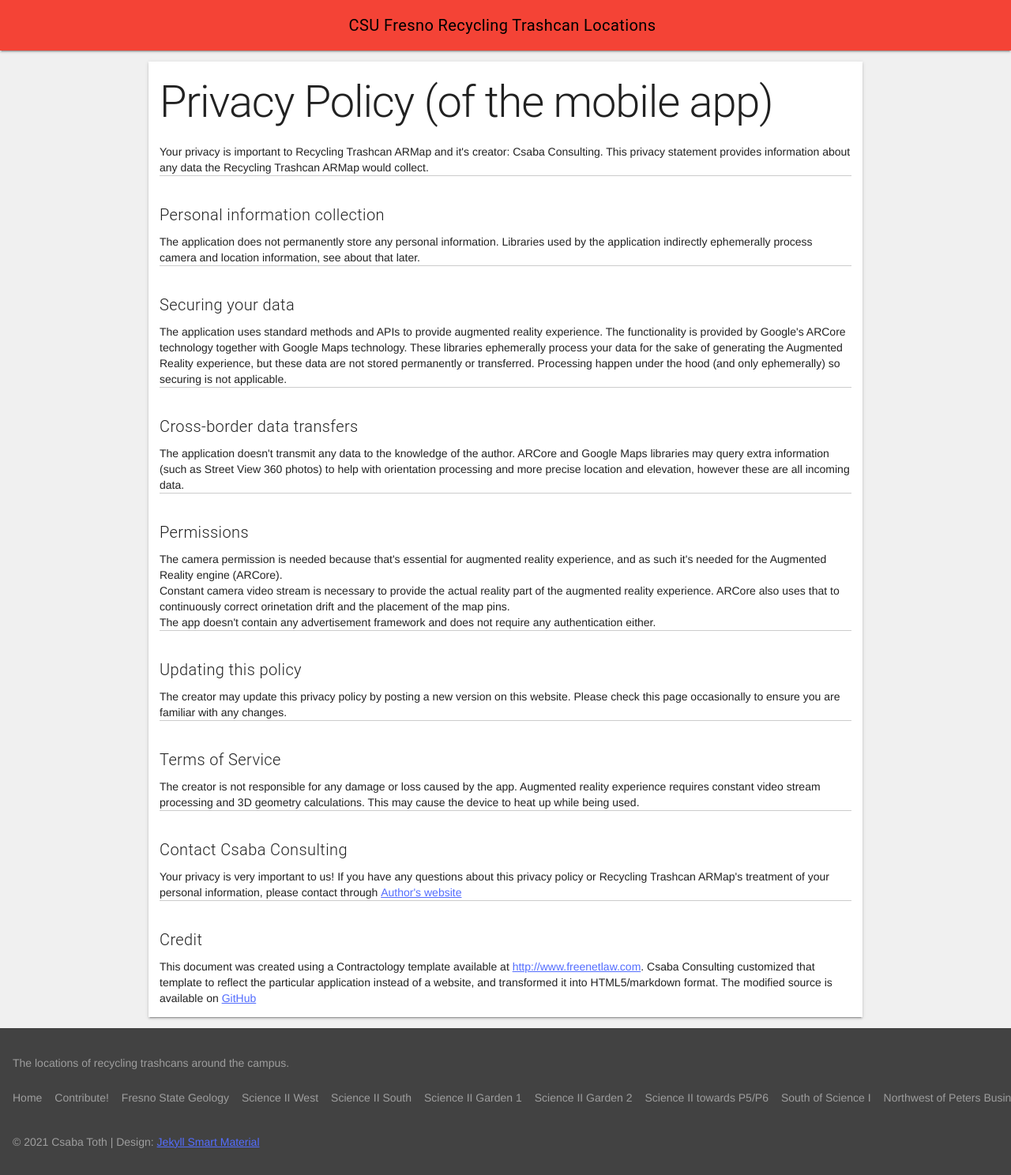
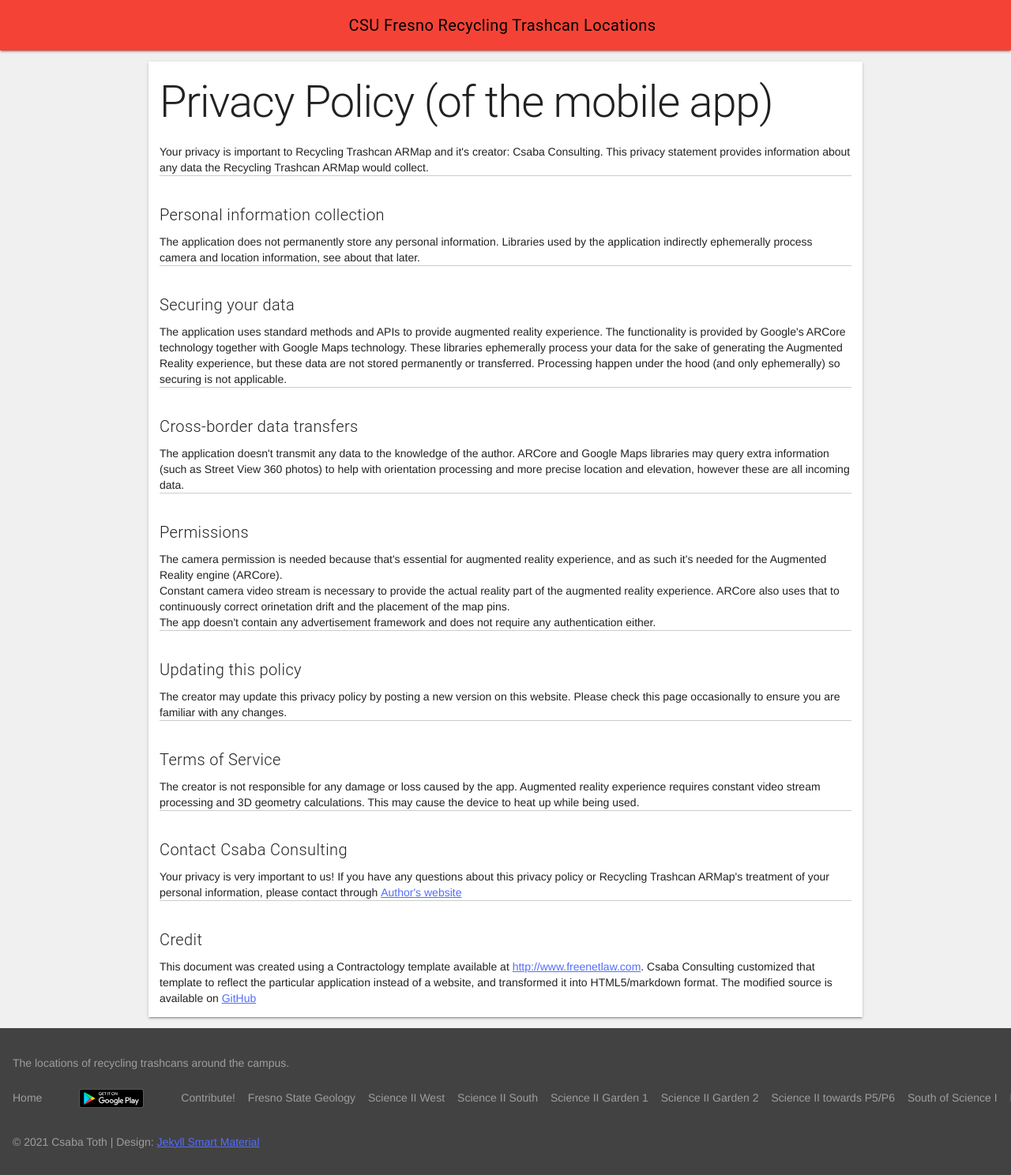
Before and after one commit to carolinebarra/RecyclingTrashCans.github.io, a Jekyll site: the page built from privacy-statement.md, in a window 1280 px wide. Shown: the whole page at 79% size. Built offline with Jekyll 4.4.1, drawn with Linux system fonts in a browser that asks for light colours.

Commit message:
Featuring the reelased ARMap app on the Play Store, fixes #8

```diff
--- a/_config.yml
+++ b/_config.yml
@@ -9,6 +9,7 @@
 # Website Links
 fresnostategeology: "https://www.fresnostate.edu/csm/ees/"
 website_source_repo: "https://github.com/RecyclingTrashCans/RecyclingTrashCans.github.io"
+website_issues: https://github.com/RecyclingTrashCans/RecyclingTrashCans.github.io/issues/
 
 # Build settings
 markdown: kramdown
@@ -19,6 +20,8 @@
 # Android AR Map app
 application_name: Recycling Trashcan ARMap
 app_source_repo: "https://github.com/RecyclingTrashCans/recycling-trashcan-armap"
+app_issues: https://github.com/RecyclingTrashCans/recycling-trashcan-armap/issues/
+play_store_url: https://play.google.com/store/apps/details?id=dev.csaba.armap.recyclingtrashcans
 
 # Google Analytics account ID (UA-XXXXXXXX-X)
 google-analytics-ua: UA-86563829-9
--- a/_includes/footer.html
+++ b/_includes/footer.html
@@ -6,6 +6,11 @@
     <ul class="mdl-mini-footer__link-list">
       <li>
         <a href="{{ site.baseurl }}/">Home</a>
+      </li>
+      <li>
+        <a href="{{ site.play_store_url }}">
+          <img class="logo-in-menu" src="/assets/images/Google_Play_Store_badge_EN.svg">
+        </a>
       </li>
       <li>
         <a href="{{ site.website_source_repo }}">Contribute!</a>
--- a/_includes/menu-left.html
+++ b/_includes/menu-left.html
@@ -2,6 +2,9 @@
   <span class="mdl-layout-title">Recycling Trashcan</span>
   <nav class="mdl-navigation">
     <a class="mdl-navigation__link" href="{{ site.baseurl }}/">Home</a>
+    <a class="mdl-navigation__link" href="{{ site.play_store_url }}">
+      <img src="/assets/images/Google_Play_Store_badge_EN.svg">
+    </a>
     <a class="mdl-navigation__link" href="{{ site.website_source_repo }}">Contribute!</a>
     <a class="mdl-navigation__link" href="{{ site.fresnostategeology }}">Fresno State Geology</a>
     {% for post in site.posts reversed %}
--- a/_sass/_footer.scss
+++ b/_sass/_footer.scss
@@ -9,6 +9,11 @@
     }
   }
 
+  .logo-in-menu {
+    height: 24px;
+    min-width: 144px;
+  }
+
   .copyright {
     margin-top: $spacing-unit;
   }
--- a/_sass/_map.scss
+++ b/_sass/_map.scss
@@ -3,3 +3,8 @@
   height: 600px;
   width: 100%;
 }
+
+.logo-in-jumbotron {
+  margin-top: 15px;
+  max-width: 250px;
+}
```
Also changed, not shown: index.html (+8 -0 lines), assets/images/Google_Play_Store_badge_EN.svg (added).
